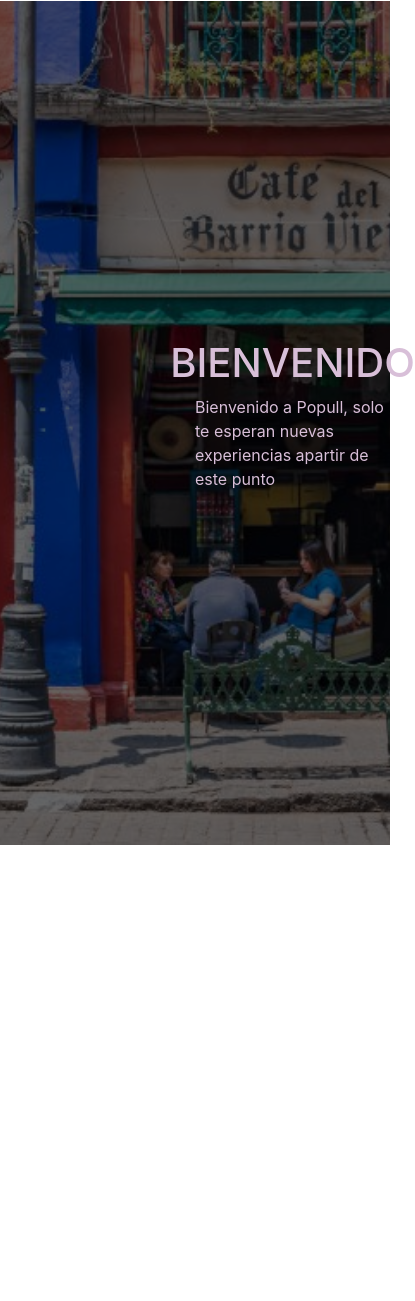
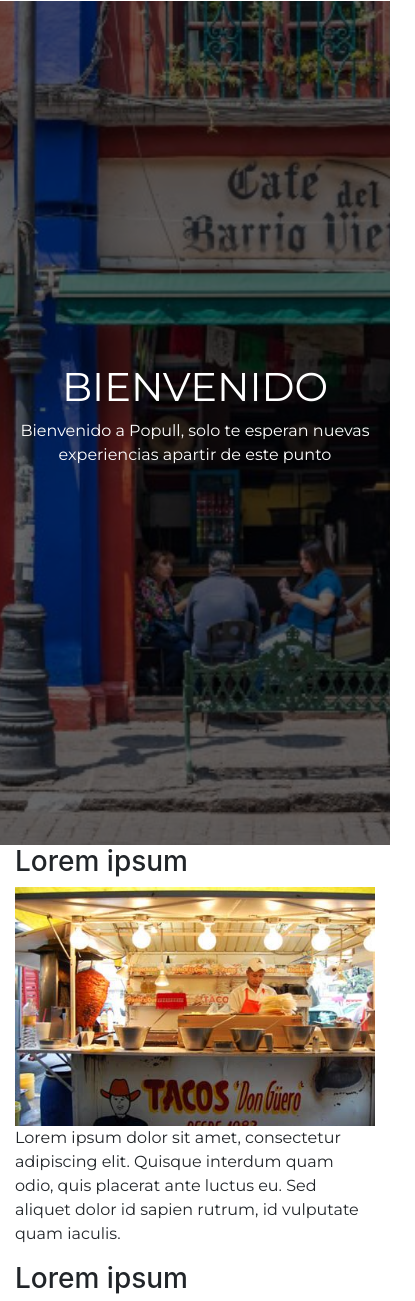
Before and after one commit to JoshuaPCruz/Hack-Devf, a plain HTML site: page src/index.html in a window 390 px wide. Shown: the part 65-1366 px from the top of the page, 415 px wide, since content can reach past the window. Before the commit the page ends 910 px from the top, so only its background shows below. Drawn offline with nearby package versions, Linux system fonts and the light colour scheme.

Commit message:
Adding responsive solution
Feat: Add stories cards
Feat: Modify displays for responsive

```diff
--- a/src/index.html
+++ b/src/index.html
@@ -4,6 +4,7 @@
     <meta charset="UTF-8">
     <meta name="viewport" content="width=device-width, initial-scale=1, shrink-to-fit=no">
     <link rel="stylesheet" href="https://stackpath.bootstrapcdn.com/bootstrap/4.5.0/css/bootstrap.min.css" integrity="sha384-9aIt2nRpC12Uk9gS9baDl411NQApFmC26EwAOH8WgZl5MYYxFfc+NcPb1dKGj7Sk" crossorigin="anonymous">
+    <link href="https://fonts.googleapis.com/css2?family=Montserrat&display=swap" rel="stylesheet">
     <title>Document</title>
     <link rel="stylesheet" href="./styles/main.css">
 </head>
@@ -28,8 +29,8 @@
             </div>
         </nav>
         <header class="page-header header container-fluid" id="header">
-            <div class="overlay">
-                <section class="demo">
+            <div class="overlay d-flex justify-content-center align-items-center justify-content-around">
+                <section class="d-none d-lg-flex justify-content-center align-items-center demo">
                     <a class='botsoc' rel='nofollow' href=https://app.botsociety.io/emb/5edc5831c734bd1a0ffee1a4?p=fa3537e127647aede50cc2ebae9cc5448d79e77d' target='small'></a>
                 </section>
                 <section class="description">
@@ -41,8 +42,24 @@
             </div>
         </header>
     <main>
-        <section class="background" >
-
+        <section class="container-fluid features" >
+            <div class="row">
+                <div class="col-lg-4 col-md-4 col-sm-12">
+                  <h3 class="feature-title">Lorem ipsum</h3>
+                  <img src="../assets/tacos-store.jpg" class="img-fluid">
+                  <p>Lorem ipsum dolor sit amet, consectetur adipiscing elit. Quisque interdum quam odio, quis placerat ante luctus eu. Sed aliquet dolor id sapien rutrum, id vulputate quam iaculis.</p>
+                </div>
+                <div class="col-lg-4 col-md-4 col-sm-12">
+                  <h3 class="feature-title">Lorem ipsum</h3>
+                  <img src="../assets/frutas-store.jpg" class="img-fluid">
+                  <p>Lorem ipsum dolor sit amet, consectetur adipiscing elit. Quisque interdum quam odio, quis placerat ante luctus eu. Sed aliquet dolor id sapien rutrum, id vulputate quam iaculis.</p>
+                </div>
+                <div class="col-lg-4 col-md-4 col-sm-12">
+                    <h3 class="feature-title">Lorem ipsum</h3>
+                  <img src="../assets/comales-store.jpg" class="img-fluid">
+                  <p>Lorem ipsum dolor sit amet, consectetur adipiscing elit. Quisque interdum quam odio, quis placerat ante luctus eu. Sed aliquet dolor id sapien rutrum, id vulputate quam iaculis.</p>
+                </div>
+              </div>
         </section>
         <!--<section class="container">
             <a class='botsocref' style='position:fixed;left:-30000px;' href='https://botsociety.io'>botsociety</a><a class='botsoc' rel='nofollow' href=https://app.botsociety.io/emb/5edc5831c734bd1a0ffee1a4?p=fa3537e127647aede50cc2ebae9cc5448d79e77d' target='small'></a>
--- a/src/styles/main.css
+++ b/src/styles/main.css
@@ -1,5 +1,13 @@
+  p,h1 {
+      font-family: 'Montserrat', sans-serif;
+  }
+
   .navbar{
     background: transparent;
+  }
+
+  .navbar-collapse {
+    justify-content: flex-end;
   }
 
   #logo {
@@ -15,14 +23,13 @@
   }
 
   .overlay {
+    text-align: center;
     position: absolute;
     min-height: 100%;
     min-width: 100%;
     left: 0;
     top: 0;
     background: rgba(0, 0, 0, 0.6);
-    display: grid;
-    grid-template-columns: 50% 50%;
 }
 
  .demo {
@@ -36,5 +43,5 @@
     flex-direction: column;
     justify-content: center;
     align-items: center;
-    color: thistle;
+    color: #fff;
 }
```
Also changed, not shown: assets/comales-store.JPG (added), assets/frutas-store.jpg (added), assets/tacos-store.jpg (added).
